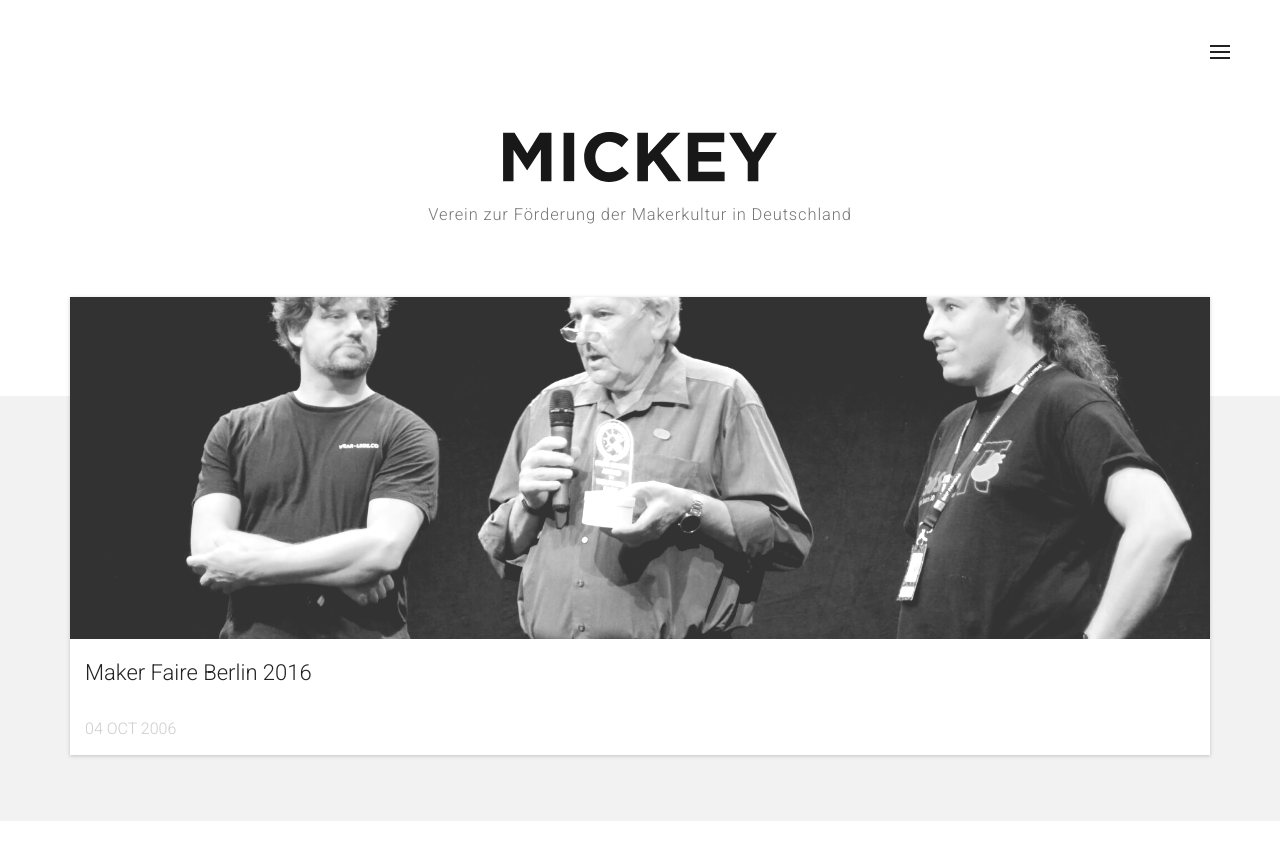
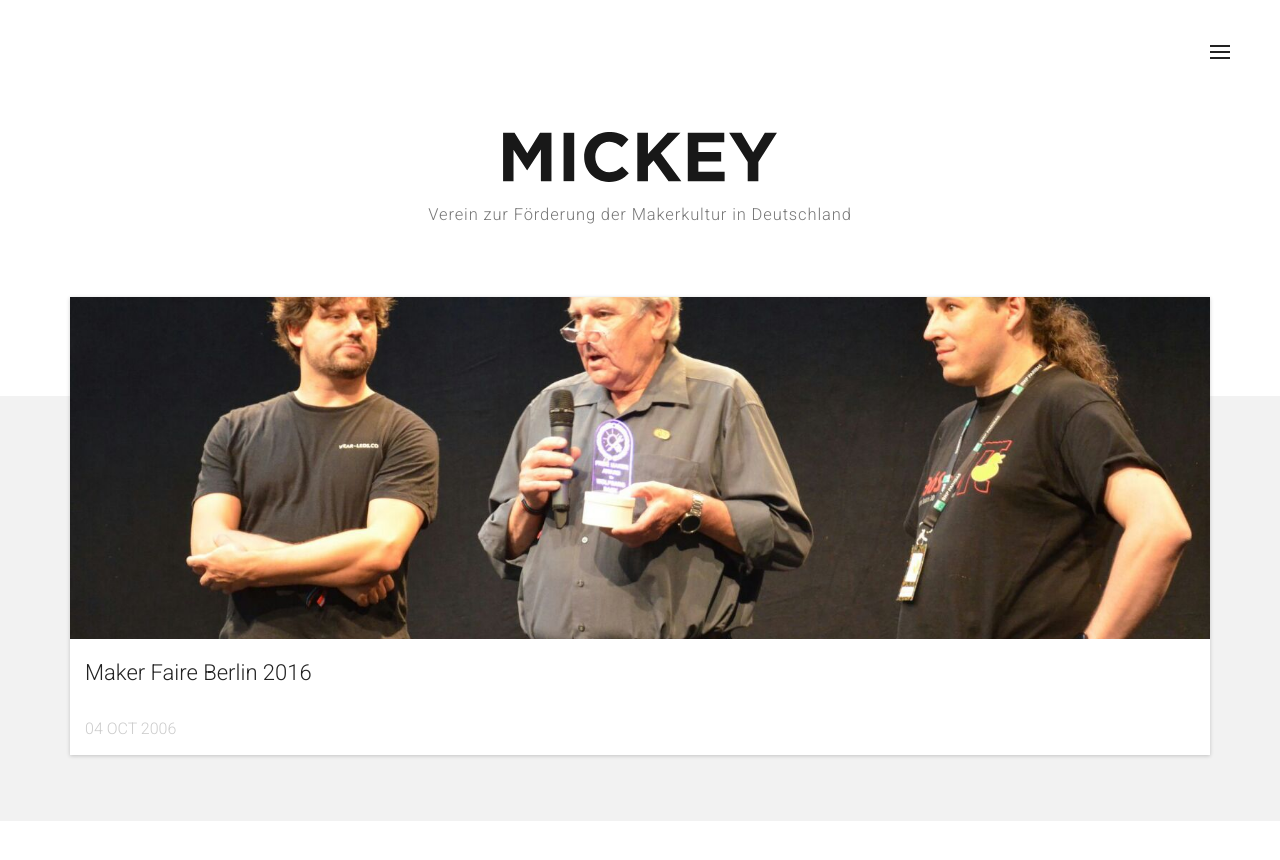
Before and after one commit to FreieMaker/FreieMaker.github.io, a Jekyll site: the page built from index.html, in a window 1280 px wide. Shown: the top 860 px of the page. Built offline with Jekyll 4.4.1, drawn with Linux system fonts in a browser that asks for light colours; nearby versions of some CDN libraries; some web fonts are replaced.

Commit message:
Changed title, removed subscriptions, removed desaturate

```diff
--- a/_config.yml
+++ b/_config.yml
@@ -9,8 +9,8 @@ permalink:           /:title
 # Setup
 timezone:            Europe/Berlin # eg. Asia/Kathmandu
 locale:              de_de # eg. en_us
-name:				         Freie Maker
-title:               Freie Maker
+name:				         'Freie Maker'
+title:               'Freie Maker'
 tagline:             'Verein zur Förderung der Makerkultur in Deutschland'
 description:         'Verein zur Förderung der Makerkultur in Deutschland'
 url:                 site url
--- a/_layouts/default.html
+++ b/_layouts/default.html
@@ -17,7 +17,6 @@
     {% endif %}
 
     {% if page.url == '/index.html' %}
-      {% include subscribe.html %}
       {% include footer.html %}
     {% endif %}
 
--- a/index.html
+++ b/index.html
@@ -29,7 +29,7 @@ title: Freie Maker e.V.
               <article class="postArticle postArticle--short">
                 {% if post.image.feature %}
                   <a href="{{ post.url }}">
-                    <div class="postArticle-image desaturate" style="background-image:url('{{ post.image.feature | prepend: site.baseurl_featured_img }}')">
+                    <div class="postArticle-image" style="background-image:url('{{ post.image.feature | prepend: site.baseurl_featured_img }}')">
                     </div>
                   </a>
                 {% else %}
```
